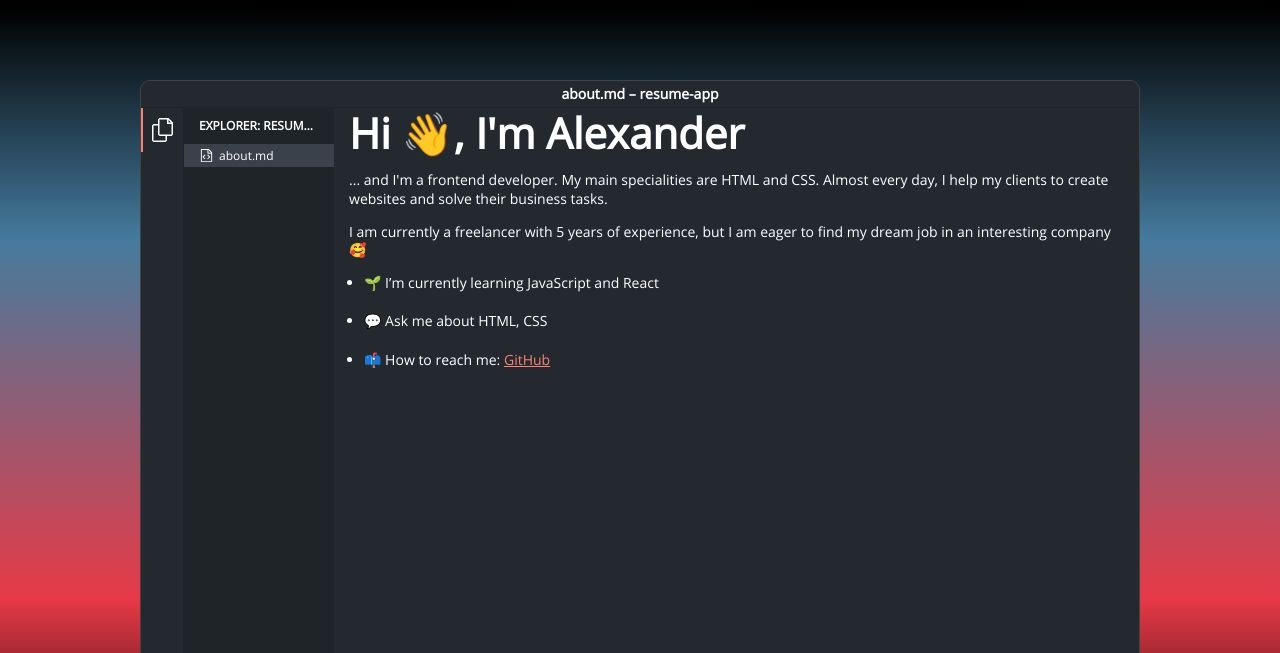
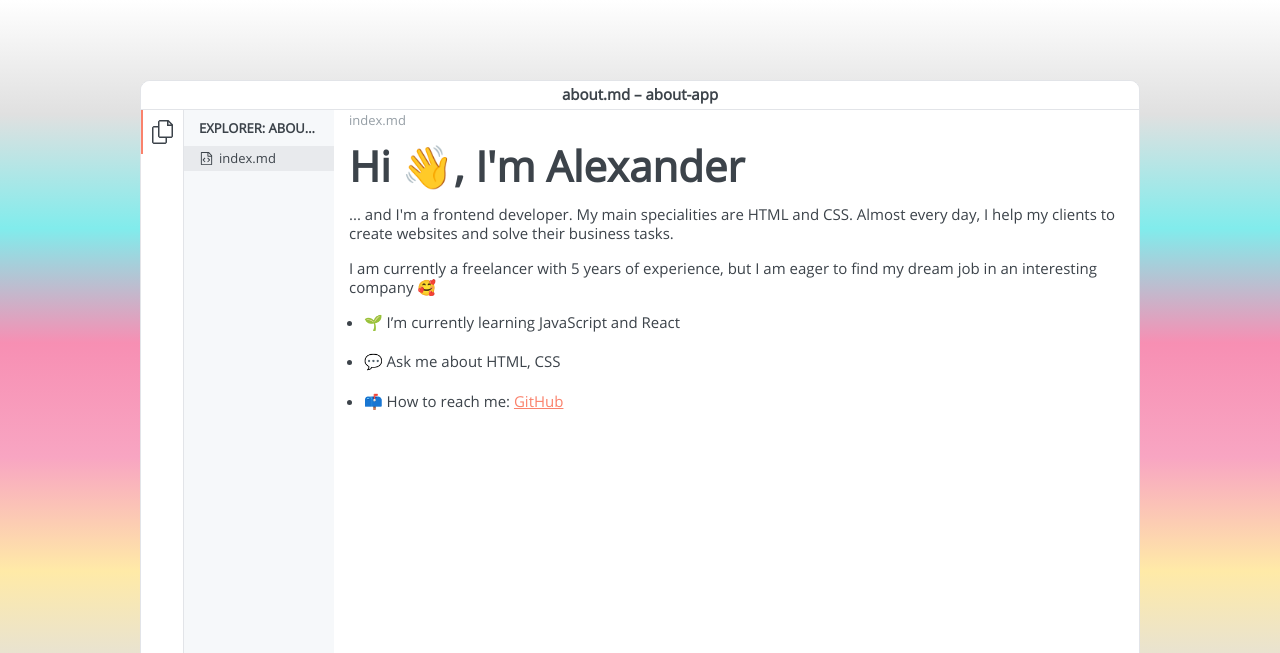
Before and after one commit to beeeblebrox/about-info, a website: page src/index.html in a window 1280 px wide. Shown: the top 653 px of the page. Drawn offline with nearby package versions, Linux system fonts and the light colour scheme; files that its build step writes are made by us from their sources; files whose address does not match are found by name.

Commit message:
Вносит правки

```diff
--- a/src/index.html
+++ b/src/index.html
@@ -1,4 +1,4 @@
-@@include('./parts/top.html', { 'title': 'Главная' })
+@@include('./parts/top.html', { 'title': 'About me' })
 
 <div class="app-wrapper">
   <div class="app">
@@ -6,7 +6,7 @@
       <div class="app-header__left"></div>
 
       <div class="app-header__center">
-        <h2 class="app-header__title">about.md – resume-app</h2>
+        <h2 class="app-header__title">about.md – about-app</h2>
       </div>
 
       <div class="app-header__right"></div>
@@ -39,50 +39,20 @@
     <main class="app-content">
       <section class="app-content__explorer explorer">
         <header class="explorer__header">
-          <h2 class="explorer__header-title">Explorer: resume-app</h2>
+          <h2 class="explorer__header-title">Explorer: about-app</h2>
         </header>
 
         <nav class="explorer__menu explorer-menu">
           <ul class="explorer-menu__list">
-            <!-- <li class="explorer-menu__item">
-              <a class="explorer-menu__link" href="#">
+            <li class="explorer-menu__item is-active">
+              <a class="explorer-menu__link" href="/">
                 <svg class="explorer-menu__link-icon" width="15" height="15" aria-hidden="true">
                   <use href="images/sprite.svg#fileCode"></use>
                 </svg>
 
                 <span class="explorer-menu__link-text">index.md</span>
               </a>
-            </li> -->
-
-            <li class="explorer-menu__item is-active">
-              <a class="explorer-menu__link" href="/">
-                <svg class="explorer-menu__link-icon" width="15" height="15" aria-hidden="true">
-                  <use href="images/sprite.svg#fileCode"></use>
-                </svg>
-
-                <span class="explorer-menu__link-text">about.md</span>
-              </a>
             </li>
-
-            <!-- <li class="explorer-menu__item">
-              <a class="explorer-menu__link" href="#">
-                <svg class="explorer-menu__link-icon" width="15" height="15" aria-hidden="true">
-                  <use href="images/sprite.svg#fileCode"></use>
-                </svg>
-
-                <span class="explorer-menu__link-text">portfolio.md</span>
-              </a>
-            </li>
-
-            <li class="explorer-menu__item">
-              <a class="explorer-menu__link" href="#">
-                <svg class="explorer-menu__link-icon" width="15" height="15" aria-hidden="true">
-                  <use href="images/sprite.svg#fileCode"></use>
-                </svg>
-
-                <span class="explorer-menu__link-text">contacts.md</span>
-              </a>
-            </li> -->
           </ul>
         </nav>
       </section>
@@ -91,17 +61,13 @@
         <div class="editor__header">
           <div class="editor__tabs"></div>
 
-          <!-- <div class="editor__breadcrumbs breadcrumbs">
+          <div class="editor__breadcrumbs breadcrumbs">
             <ul class="breadcrumbs__list">
               <li class="breadcrumbs__item">
-                <a class="breadcrumbs__link" href="#">home</a>
-              </li>
-
-              <li class="breadcrumbs__item">
-                <a class="breadcrumbs__link" href="#">about.md</a>
+                <a class="breadcrumbs__link" href="/">index.md</a>
               </li>
             </ul>
-          </div> -->
+          </div>
         </div>
 
         <div class="editor__content">
--- a/src/parts/top.html
+++ b/src/parts/top.html
@@ -5,7 +5,8 @@
   <title>@@title</title>
   <meta name="description" content="@@title">
   <meta name="viewport" content="width=device-width, initial-scale=1, shrink-to-fit=no">
-  <meta name="theme-color" content="#000000">
+  <meta name="theme-color" content="#000000" media="(prefers-color-scheme: dark)">
+  <meta name="theme-color" content="#ffffff" media="(prefers-color-scheme: light)">
   <meta property="og:image" content="images/preview.jpg">
 
   <link rel="icon" type="image/png" sizes="32x32" href="images/favicons/favicon-32x32.png">
--- a/src/styles/base/root.css
+++ b/src/styles/base/root.css
@@ -8,14 +8,29 @@
   --color-bg-secondary: #1f2428;
   --color-text-accent: #0366d6;
   --color-text-accent-2: #fa826c;
-  --color-text-primary: #fff;
+  --color-text-primary: #fafafa;
   --color-text-inert: #a1a2a3;
   --color-border: #1f2428;
 
   /* text */
   --text-font-main: 'Open Sans', sans-serif;
   --text-font-accent: serif;
-  --text-size-main: 14px;
+  --text-size-main: 15px;
   --text-line-height-main: 1.3;
   --text-line-height-title: 1.2;
 }
+
+@media (prefers-color-scheme: light) {
+  :root {
+    /* colors */
+    --color-bg-accent: #0366d6;
+    --color-bg-accent-2: #fa826c;
+    --color-bg-primary: #fff;
+    --color-bg-secondary: #f6f8fa;
+    --color-text-accent: #0366d6;
+    --color-text-accent-2: #fa826c;
+    --color-text-primary: #3c434a;
+    --color-text-inert: #959ea5;
+    --color-border: #e2e4e8;
+  }
+}
--- a/src/styles/parts/app.css
+++ b/src/styles/parts/app.css
@@ -33,3 +33,9 @@
 .app > * {
   min-width: 0;
 }
+
+@media (prefers-color-scheme: light) {
+  .app {
+    border-color: #e2e4e8;
+  }
+}
--- a/src/styles/parts/editor.css
+++ b/src/styles/parts/editor.css
@@ -19,5 +19,5 @@
 .editor__content {
   overflow-y: auto;
   height: 100%;
-  padding: 2px 15px;
+  padding: 13px 15px;
 }
--- a/src/styles/parts/explorer-menu.css
+++ b/src/styles/parts/explorer-menu.css
@@ -39,3 +39,9 @@
   height: auto;
   fill: currentColor;
 }
+
+@media (prefers-color-scheme: light) {
+  .explorer-menu__item.is-active .explorer-menu__link {
+    background-color: #e8eaed;
+  }
+}
--- a/src/styles/parts/page.css
+++ b/src/styles/parts/page.css
@@ -16,7 +16,17 @@
   height: 100%;
   margin: 0;
   padding: 0;
-  background-image: linear-gradient(180deg, #000000 1%, #457b9d 30%, #e63946 75%, #000);
+  background-image: linear-gradient(
+    to bottom,
+    #000000,
+    #1a1a1a,
+    #2c3e50,
+    #8e44ad,
+    #c0392b,
+    #2c3e50,
+    #1a1a1a,
+    #000000
+  );
   background-size: cover;
   background-repeat: no-repeat;
   color: var(--color-text-primary);
@@ -25,3 +35,19 @@
   line-height: var(--text-line-height-main);
   text-rendering: optimizespeed;
 }
+
+@media (prefers-color-scheme: light) {
+  .page__body {
+    background-image: linear-gradient(
+      to bottom,
+      #ffffff,
+      #e0e0e0,
+      #81ecec,
+      #f78fb3,
+      #f8a5c2,
+      #ffeaa7,
+      #e0e0e0,
+      #ffffff
+    );
+  }
+}
```
Also changed, not shown: dist/index.html, dist/styles/style.css.
